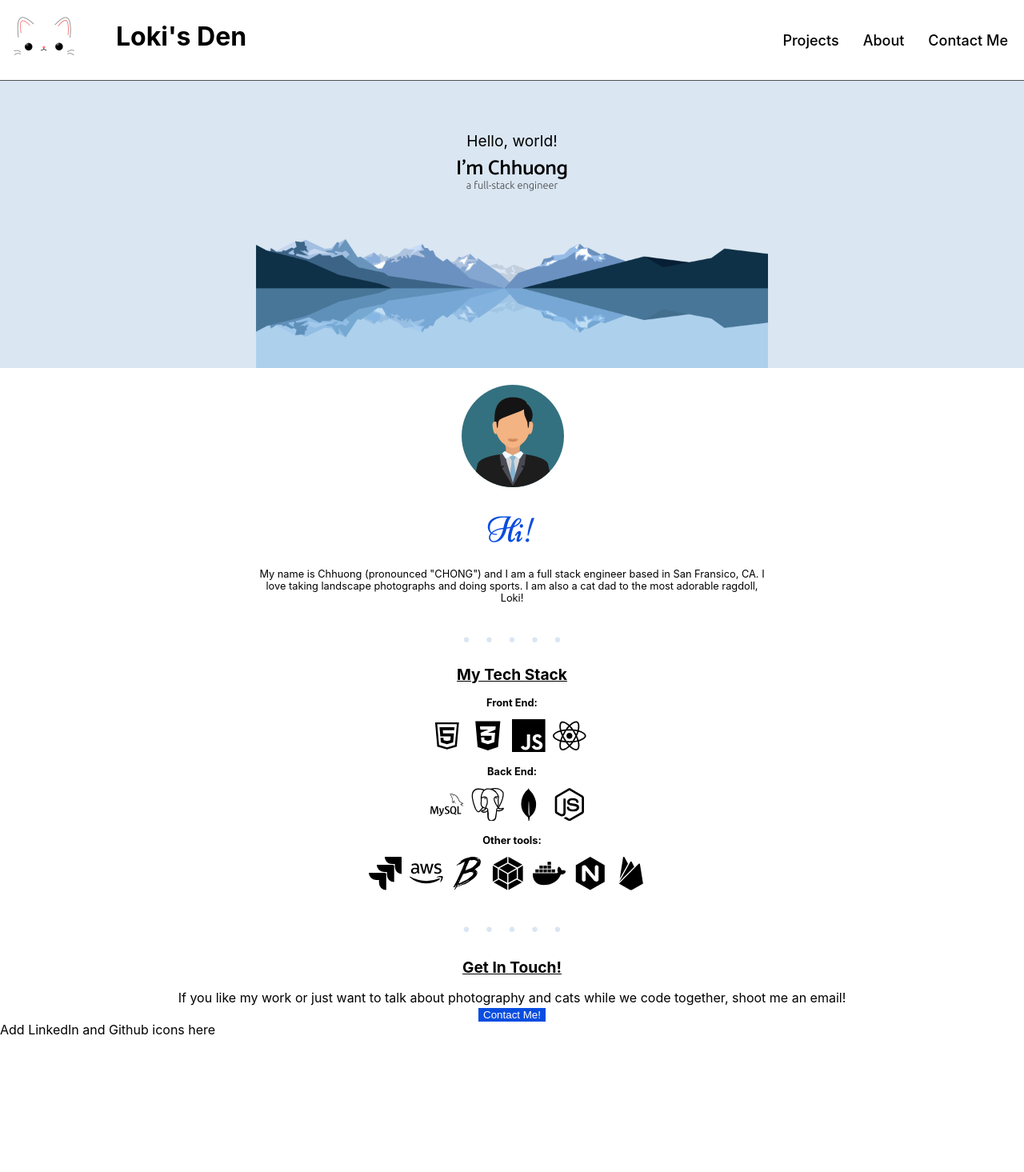
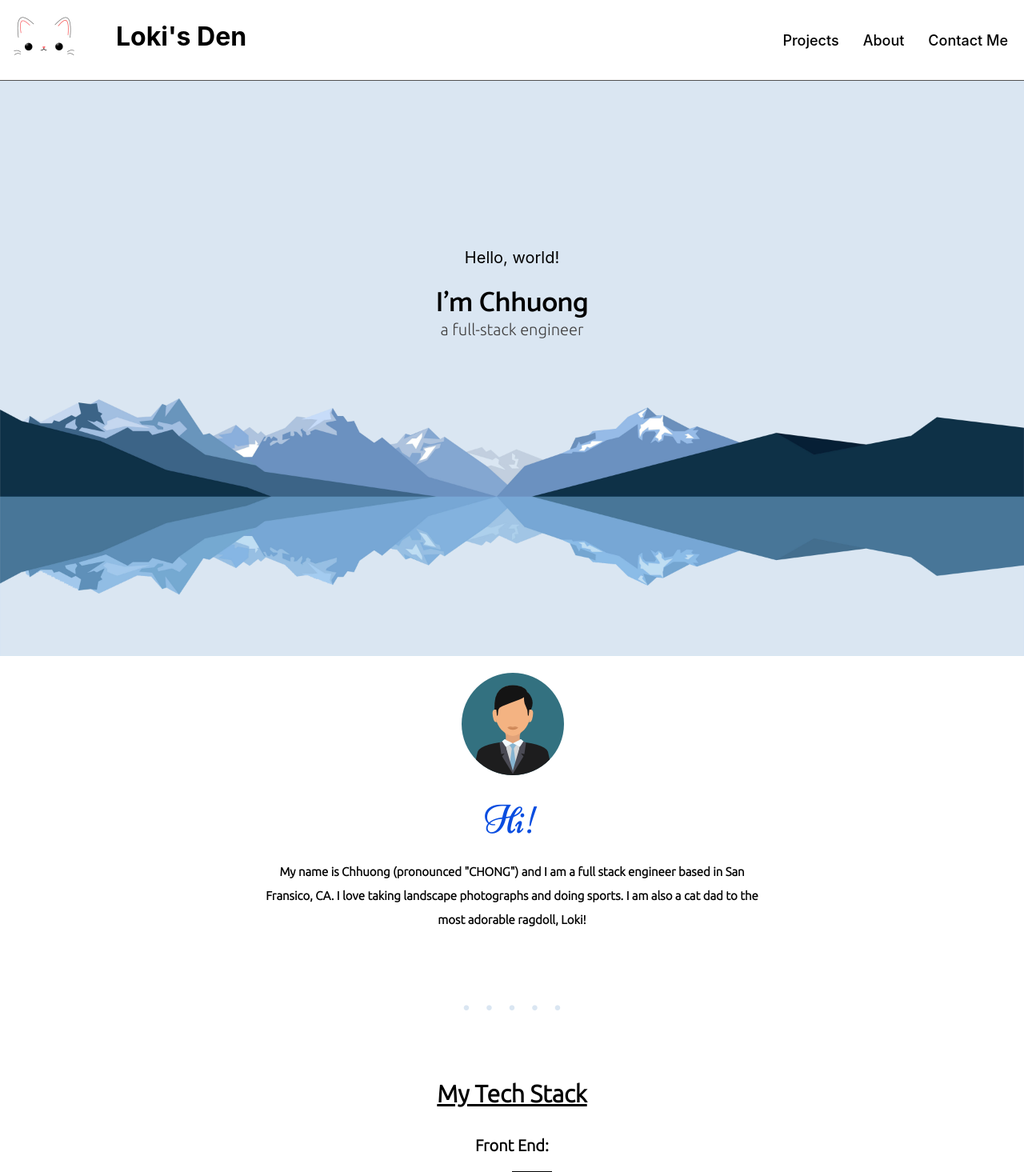
Before and after one commit to ChhuongLe/portfolio, a React (Create React App) app: page /portfolio/home in a window 1280 px wide. Shown: the top 1465 px of the page at 80% size. Before the commit the page ends 1297 px from the top, so only its background shows below. Built offline with nearby package versions, Linux system fonts and the light colour scheme.

Commit message:
Add edited image of background and some css changes. Also add buttons to redirect user to different pages

```diff
--- a/src/components/Landing/Landing.css
+++ b/src/components/Landing/Landing.css
@@ -6,12 +6,13 @@
 }
 
 .background {
-  max-width: 50%;
+  min-width: 1280px;
+  max-width: 1280px;
 }
 
 .salutation{
   font-family: 'Niconne', cursive;
-  font-size: 3.5vw;
+  font-size: 50px;
   padding-bottom: 20px;
   color: #094de0;
 
@@ -23,21 +24,21 @@
 
 .intro {
   position: absolute;
-  margin: 5% auto 0 auto;
-  font-size: 1.5vw;
+  margin: 210px auto 0 auto;
+  font-size: 20px;
 }
 .name {
   position: absolute;
   font-family: 'Catamaran', 'sans-serif';
-  margin: 7% auto 0 auto;
-  font-size: 2vw;
+  margin: 250px auto 0 auto;
+  font-size: 35px;
 }
 
 .job {
   font-family: 'Ubuntu', 'sans-serif';
   position: absolute;
-  margin: 9.7% auto 0 auto;
-  font-size: 1vw;
+  margin: 300px auto 0 auto;
+  font-size: 20px;
   color: rgb(65, 64, 64)
 }
 
@@ -48,13 +49,18 @@
 }
 
 .bio{
-  font-size: 1vw;
+  font-family: 'Ubuntu', 'sans-serif';
+  font-weight: 600;
+  font-size: 15px;
+  line-height: 2;
 }
 
 .dots{
   text-align: center;
   font-size: 50px;
   color: #DAE6F2;
+  padding-top: 50px;
+  padding-bottom: 50px;
 }
 
 .techContainer{
@@ -63,26 +69,67 @@
 }
 
 .bio-title{
-  font-size: 1.5vw;
+  font-family: 'Ubuntu', 'sans-serif';
+  font-weight: bolder;
+  font-size: 30px;
   text-decoration: underline;
+  padding-bottom: 10px;
 }
 
 .stack-title{
-  font-size: 1vw;
+  font-weight: 600;
+  font-family: 'Ubuntu', 'sans-serif';
+  font-size: 20px;
+}
+
+.project-button {
+  color: white;
+  background-color: #094de0;
+  text-decoration: none;
+  padding: 20px;
 }
 
 .contact-container{
   text-align: center;
+  margin: auto;
+  max-width: 50%;
+}
+
+.contact-title{
+  font-size: 30px;
+  text-decoration: underline;
+}
+
+.contact-description{
+  font-family: 'Ubuntu', 'sans-serif';
+  font-size: 15px;
+  font-weight: 600;
+}
+
+.contact-button{
+  font-family: 'Ubuntu', 'sans-serif';
+  text-decoration: none;
+  font-weight: 600;
+  background-color: #094de0;
+  padding: 20px;
+  border-radius: 20px;
+  font-size: 20px;
+  box-shadow: 0 0 10px #ccc;
+  transition: ease-in-out 0.3s;
   margin-top: 20px;
 }
 
-.contact-title{
-  font-size: 1.5vw;
-  text-decoration: underline;
+.link-button{
+  text-decoration: none;
+  color: white;
 }
 
-.contact-button{
-  border: none;
-  background-color: #094de0;
-  color: white;
+.link-button:visited{
+  color:white;
 }
+
+.contact-button:hover{
+  cursor: pointer;
+  opacity: 0.7;
+  transition: ease-in-out 0.3s;
+}
--- a/src/components/Landing/Landing.jsx
+++ b/src/components/Landing/Landing.jsx
@@ -1,4 +1,5 @@
 import React from 'react';
+import { Link } from 'react-router-dom';
 import { IconContext } from 'react-icons';
 import  { AiOutlineHtml5 } from 'react-icons/ai';
 import { FaCss3Alt, FaReact, FaNodeJs, FaAws, FaDocker} from 'react-icons/fa'
@@ -12,7 +13,7 @@ import { SiJavascript,
          SiNginx,
          SiFirebase } from 'react-icons/si'
 import './Landing.css';
-import background from '../Images/Mountains.jpg';
+import background from '../Images/Mountains_edit.png';
 import prof from '../Images/Icon_prof.png';
 
 const style = {
@@ -39,7 +40,7 @@ const Landing = () => {
         <h2 className="bio-title">My Tech Stack</h2>
         <div>
           <h3 className="stack-title">Front End:</h3>
-          <IconContext.Provider value={{size: "3.25vw"}}>
+          <IconContext.Provider value={{size: 50}}>
             <AiOutlineHtml5 style={style}/>
             <FaCss3Alt style={style}/>
             <SiJavascript style={style}/>
@@ -48,7 +49,7 @@ const Landing = () => {
         </div>
         <div>
           <h3 className="stack-title">Back End:</h3>
-          <IconContext.Provider value={{size: "3.25vw"}} >
+          <IconContext.Provider value={{size: 50}} >
             <SiMysql style={style}/>
             <SiPostgresql style={style}/>
             <SiMongodb style={style}/>
@@ -57,7 +58,7 @@ const Landing = () => {
         </div>
         <div>
           <h3 className="stack-title">Other tools:</h3>
-          <IconContext.Provider value={{size:"3.25vw"}}>
+          <IconContext.Provider value={{size: 50}}>
             <SiJira style={style}/>
             <FaAws style={style}/>
             <SiBabel style={style}/>
@@ -67,12 +68,13 @@ const Landing = () => {
             <SiFirebase style={style}/>
           </IconContext.Provider>
         </div>
+        <button className="contact-button"><Link to ='/portfolio/projects' className="link-button">My Projects</Link></button>
       </div>
       <div className="dots">. . . . .</div>
       <div className="contact-container">
         <h2 className="contact-title">Get In Touch!</h2>
         <div className="contact-description">If you like my work or just want to talk about photography and cats while we code together, shoot me an email!</div>
-        <button className="contact-button">Contact Me!</button>
+        <button className="contact-button"><Link to='/portfolio/contact'className="link-button">Contact Me!</Link></button>
       </div>
    </div>
   );
--- a/src/components/NavBar/NavBar.jsx
+++ b/src/components/NavBar/NavBar.jsx
@@ -1,6 +1,5 @@
 import React, { useState } from 'react';
 import {
-  BrowserRouter as Router,
   Link,
 } from 'react-router-dom';
 import './NavBar.css';
```
Also changed, not shown: src/components/Images/Mountains_edit.png (added).
